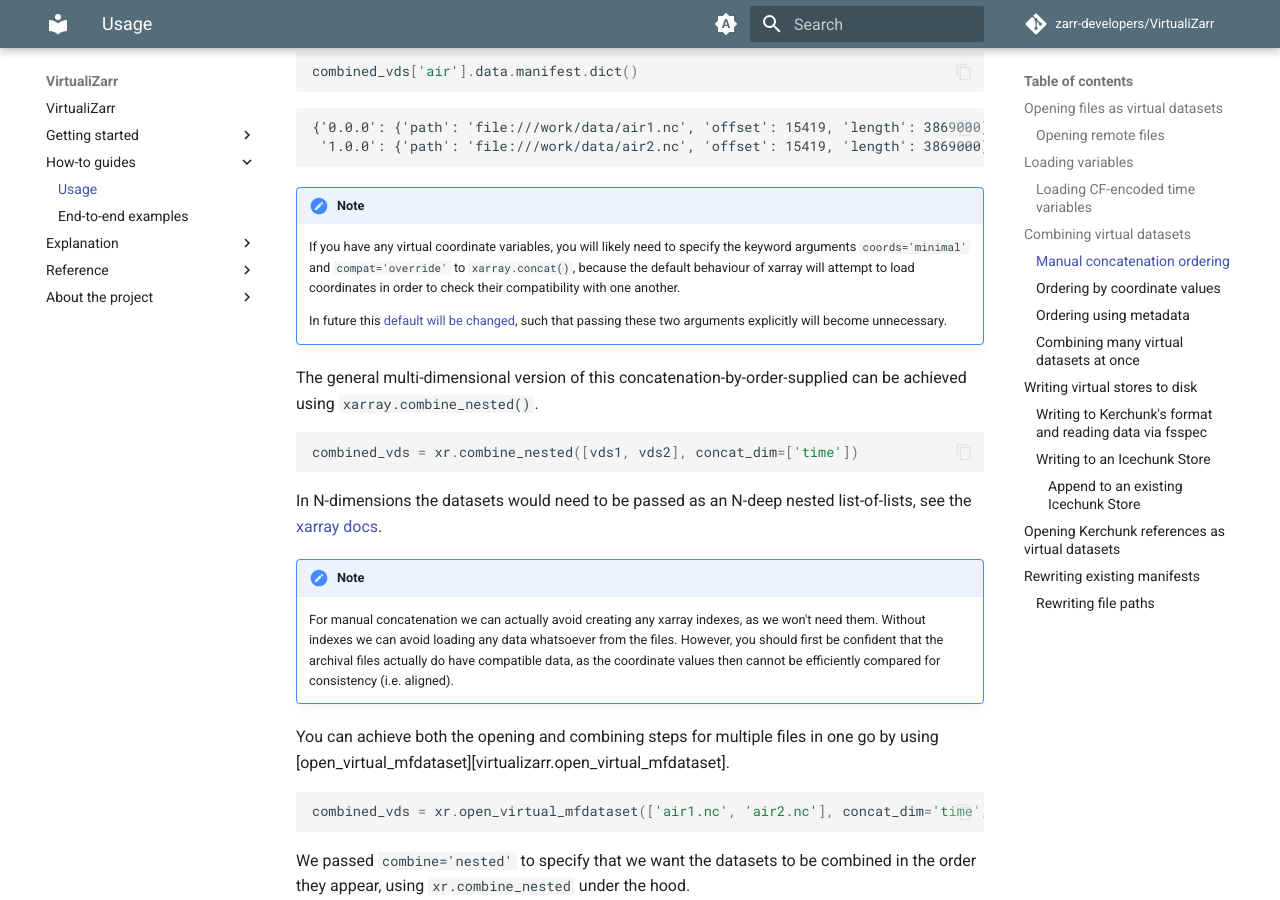
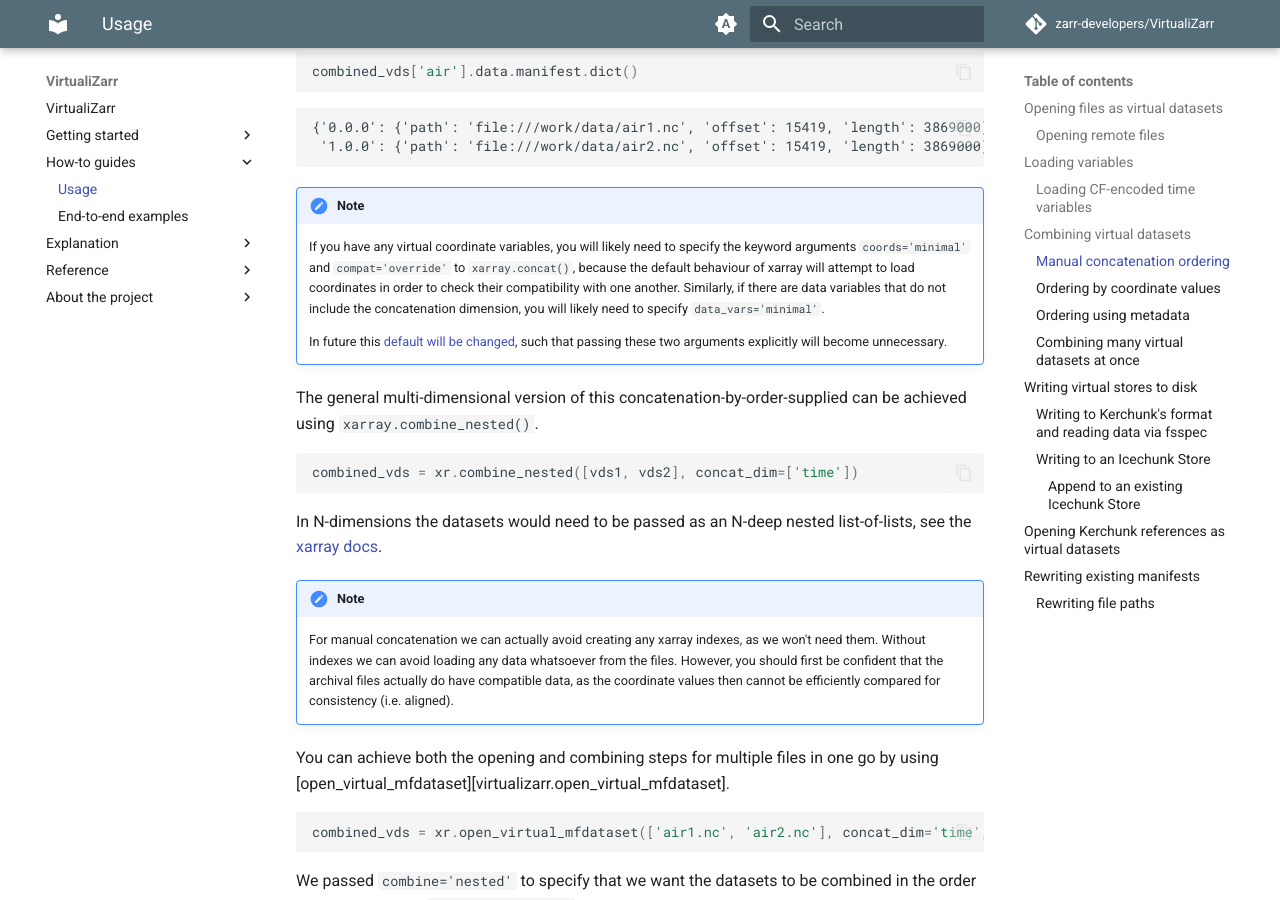
Before and after one commit to zarr-developers/VirtualiZarr, an MkDocs documentation site: the page built from docs/usage.md, in a window 1280 px wide and 900 px high, scrolled down 5650 px. Built offline with MkDocs 1.6.1 and Material for MkDocs 9.7.7, drawn with Linux system fonts in a browser that asks for light colours; comment, search, counter and statistics services are not loaded; the version menu is left out.

Commit message:
add sentence suggesting `data_vars='minimal'` to usage.md docs

````diff
--- a/docs/usage.md
+++ b/docs/usage.md
@@ -256,7 +256,7 @@ combined_vds['air'].data.manifest.dict()
 ```
 
 !!! note
-    If you have any virtual coordinate variables, you will likely need to specify the keyword arguments `coords='minimal'` and `compat='override'` to `xarray.concat()`, because the default behaviour of xarray will attempt to load coordinates in order to check their compatibility with one another.
+    If you have any virtual coordinate variables, you will likely need to specify the keyword arguments `coords='minimal'` and `compat='override'` to `xarray.concat()`, because the default behaviour of xarray will attempt to load coordinates in order to check their compatibility with one another.  Similarly, if there are data variables that do not include the concatenation dimension, you will likely need to specify `data_vars='minimal'`.
 
     In future this [default will be changed](https://github.com/pydata/xarray/issues/8778), such that passing these two arguments explicitly will become unnecessary.
 
````
